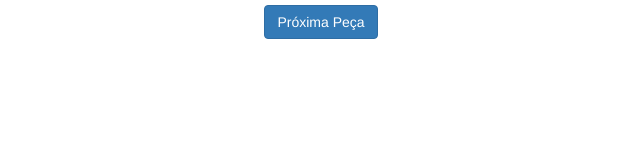
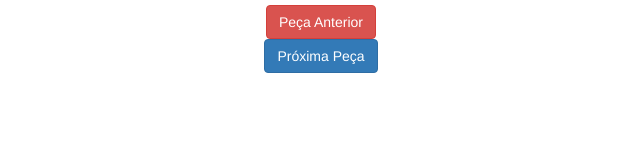
Before and after one commit to castro150/ar_manual, a plain HTML site: page index.html in a window 1280 px wide. Shown: the whole page, without its empty margins (319-959 px from the left). Drawn offline with nearby package versions, Linux system fonts and the light colour scheme.

Commit message:
previous

```diff
--- a/app/app.js
+++ b/app/app.js
@@ -94,6 +94,13 @@ function next() {
 	actualObject++;
 }
 
+function previous() {
+	if (actualObject > 0) {
+		detector.forceDestroy(64, onMarkerDestroyed);
+		actualObject--;
+	}
+}
+
 // Create marker objects associated with the desired marker ID.
 let markerObjects = [];
 arobject.createMarkerObject('app/mesh/peca-vermelha-2-4.json', {
--- a/index.html
+++ b/index.html
@@ -19,6 +19,7 @@
 
     <div class="row">
       <div class="col-md-offset-5 col-md-2" style="text-align: center; padding-top: 5px;">
+        <button type="button" class="btn btn-danger" onclick="previous()">Peça Anterior</button>
         <button type="button" class="btn btn-primary" onclick="next()">Próxima Peça</button>
       </div>
     </div>
```
